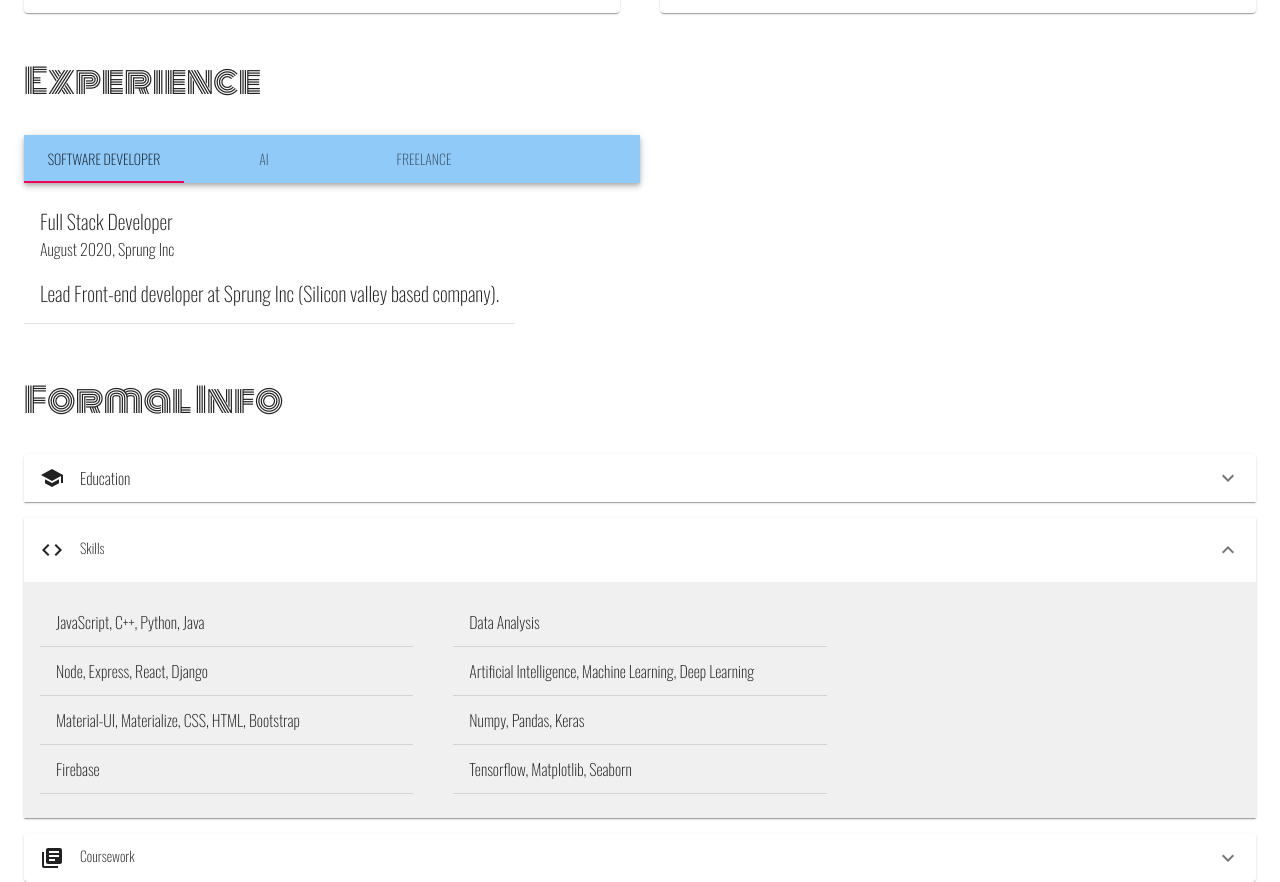
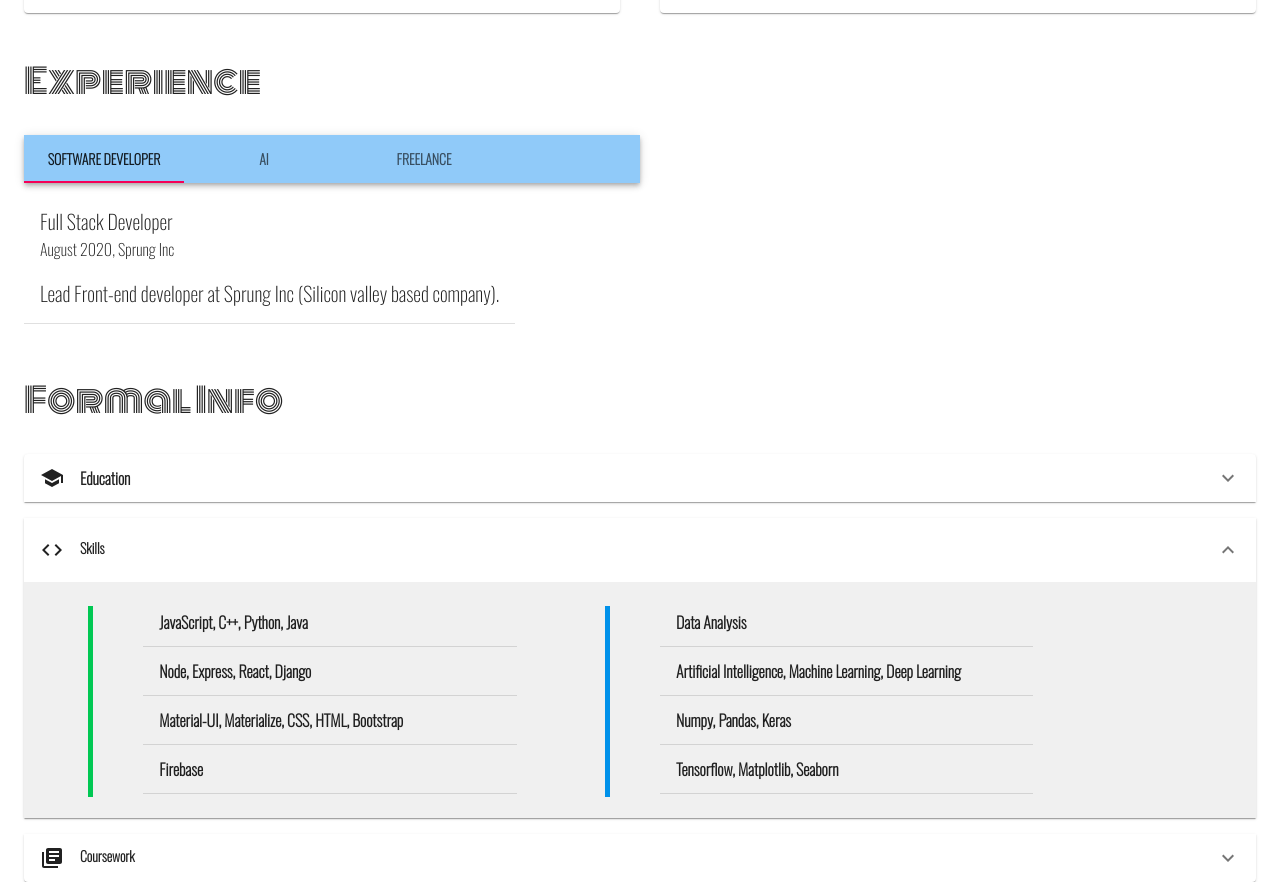
Before and after one commit to wasim919/wasim919.github.io, a React (Create React App) app: page / in a window 1280 px wide. Shown: the part 1800-2682 px from the top of the page. Built offline with nearby package versions, Linux system fonts and the light colour scheme.

Commit message:
formal info done

```diff
--- a/src/components/Experience.jsx
+++ b/src/components/Experience.jsx
@@ -17,7 +17,8 @@ const useStyles = makeStyles((theme) => ({
 		backgroundColor: theme.palette.type === "dark" ? "dark" : "#90caf9"
 	},
 	tab: {
-		color: theme.palette.type === "dark" ? "white" : "rgba(0, 0, 0, 0.87)"
+		color: theme.palette.type === "dark" ? "white" : "rgba(0, 0, 0, 0.87)",
+		fontWeight: 700
 	}
 }))
 
--- a/src/components/Formal Info.jsx
+++ b/src/components/Formal Info.jsx
@@ -40,10 +40,21 @@ const useStyles = makeStyles((theme) => ({
 	},
 	accordionTitle: {
 		display: "flex",
-		gap: "1rem"
+		gap: "1rem",
+		fontWeight: theme.palette.type === "dark" ? 400 : 700
 	},
 	accordionDetailsStyle: {
 		backgroundColor: theme.palette.type === "dark" ? "dark" : "#f0f0f0"
+	},
+	verticalLineStyle: {
+		height: "90%",
+		width: "5px",
+		backgroundColor: "#00c853",
+		marginLeft: "3rem",
+		marginTop: "1rem"
+	},
+	boldFont: {
+		fontWeight: theme.palette.type === "dark" ? 400 : 700
 	}
 }))
 
@@ -83,14 +94,14 @@ export default function FormalInfo() {
 								<Table>
 									<TableBody>
 										<TableRow>
-											<TableCell>{formalInfo[0][0].title}</TableCell>
-											<TableCell>{formalInfo[0][0].college}</TableCell>
-											<TableCell>{formalInfo[0][0].year}</TableCell>
+											<TableCell className={classes.boldFont}>{formalInfo[0][0].title}</TableCell>
+											<TableCell className={classes.boldFont}>{formalInfo[0][0].college}</TableCell>
+											<TableCell className={classes.boldFont}>{formalInfo[0][0].year}</TableCell>
 										</TableRow>
 										<TableRow>
-											<TableCell>{formalInfo[0][1].title}</TableCell>
-											<TableCell>{formalInfo[0][1].college}</TableCell>
-											<TableCell>{formalInfo[0][1].year}</TableCell>
+											<TableCell className={classes.boldFont}>{formalInfo[0][1].title}</TableCell>
+											<TableCell className={classes.boldFont}>{formalInfo[0][1].college}</TableCell>
+											<TableCell className={classes.boldFont}>{formalInfo[0][1].year}</TableCell>
 										</TableRow>
 									</TableBody>
 								</Table>
@@ -106,25 +117,38 @@ export default function FormalInfo() {
 						</AccordionSummary>
 						<AccordionDetails className={classes.accordionDetailsStyle}>
 							<Grid container spacing={5}>
+								<Grid item sm={1}>
+									<div className={classes.verticalLineStyle}></div>
+								</Grid>
 								<Grid item sm={4}>
-									<span></span>
 									<List>
 										{(formalInfo[1][0] || []).map((ele, index) => (
 											<>
 												<ListItem key={index}>
-													<ListItemText>{ele}</ListItemText>
+													<ListItemText>
+														<Typography className={classes.boldFont} variant="body1">
+															{ele}
+														</Typography>
+													</ListItemText>
 												</ListItem>
 												<Divider />
 											</>
 										))}
 									</List>
 								</Grid>
+								<Grid item sm={1}>
+									<div className={classes.verticalLineStyle} style={{ backgroundColor: "#0091ea" }}></div>
+								</Grid>
 								<Grid item sm={4}>
 									<List>
 										{(formalInfo[1][1] || []).map((ele, index) => (
 											<>
 												<ListItem key={index}>
-													<ListItemText>{ele}</ListItemText>
+													<ListItemText>
+														<Typography className={classes.boldFont} variant="body1">
+															{ele}
+														</Typography>
+													</ListItemText>
 												</ListItem>
 												<Divider />
 											</>
@@ -143,25 +167,38 @@ export default function FormalInfo() {
 						</AccordionSummary>
 						<AccordionDetails className={classes.accordionDetailsStyle}>
 							<Grid container spacing={5}>
+								<Grid item sm={1}>
+									<div className={classes.verticalLineStyle} style={{ backgroundColor: "#c62828" }}></div>
+								</Grid>
 								<Grid item sm={4}>
-									<span></span>
 									<List>
 										{(formalInfo[2][0] || []).map((ele, index) => (
 											<>
 												<ListItem key={index}>
-													<ListItemText>{ele}</ListItemText>
+													<ListItemText>
+														<Typography className={classes.boldFont} variant="body1">
+															{ele}
+														</Typography>
+													</ListItemText>
 												</ListItem>
 												<Divider />
 											</>
 										))}
 									</List>
 								</Grid>
+								<Grid item sm={1}>
+									<div className={classes.verticalLineStyle} style={{ backgroundColor: "#6a1b9a" }}></div>
+								</Grid>
 								<Grid item sm={4}>
 									<List>
 										{(formalInfo[2][1] || []).map((ele, index) => (
 											<>
 												<ListItem key={index}>
-													<ListItemText>{ele}</ListItemText>
+													<ListItemText>
+														<Typography className={classes.boldFont} variant="body1">
+															{ele}
+														</Typography>
+													</ListItemText>
 												</ListItem>
 												<Divider />
 											</>
```
Also changed, not shown: 1 other file (tests, documents, lock files or other folders).
